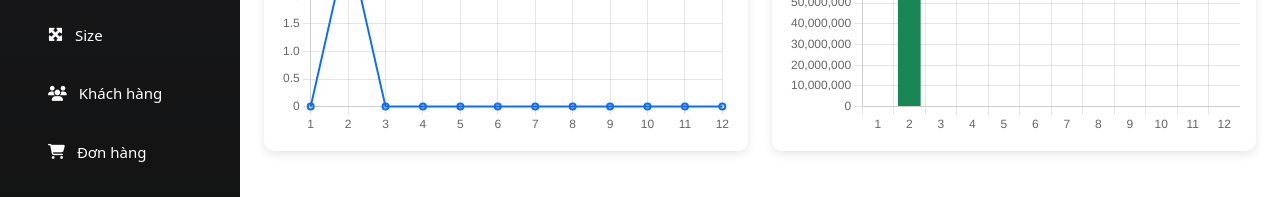
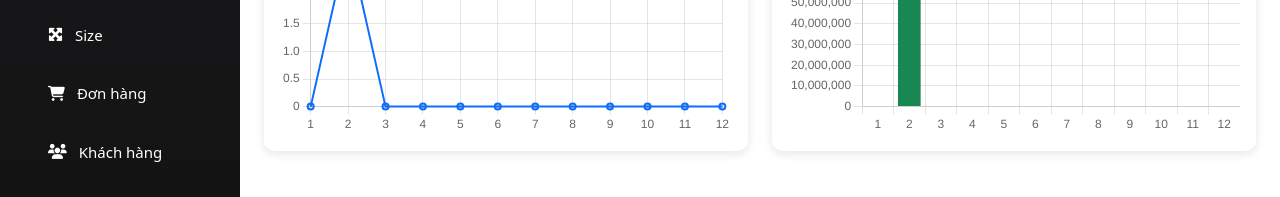
Before and after one commit to Phong-poor/duan1, a Vue app in the folder frontend/: page /Dashboard in a window 1280 px wide. Shown: the part 423-620 px from the top of the page. Built offline with nearby package versions, Linux system fonts and the light colour scheme.

Commit message:
sửa Dashboard

```diff
--- a/frontend/src/components/Admin/Dashboard.vue
+++ b/frontend/src/components/Admin/Dashboard.vue
@@ -23,12 +23,13 @@
         <router-link to="/Quanlysize" class="menu-item" active-class="active">
           <i class="fa-solid fa-maximize"></i> Size
         </router-link>
+        <router-link to="/Quanlydonhang" class="menu-item" active-class="active">
+          <i class="fa-solid fa-cart-shopping"></i> Đơn hàng
+        </router-link>
         <router-link to="/Quanlykhachhang" class="menu-item" active-class="active">
           <i class="fa-solid fa-users"></i> Khách hàng
         </router-link>
-        <router-link to="/Quanlydonhang" class="menu-item" active-class="active">
-          <i class="fa-solid fa-cart-shopping"></i> Đơn hàng
-        </router-link>
+
       </ul>
     </aside>
 
```
